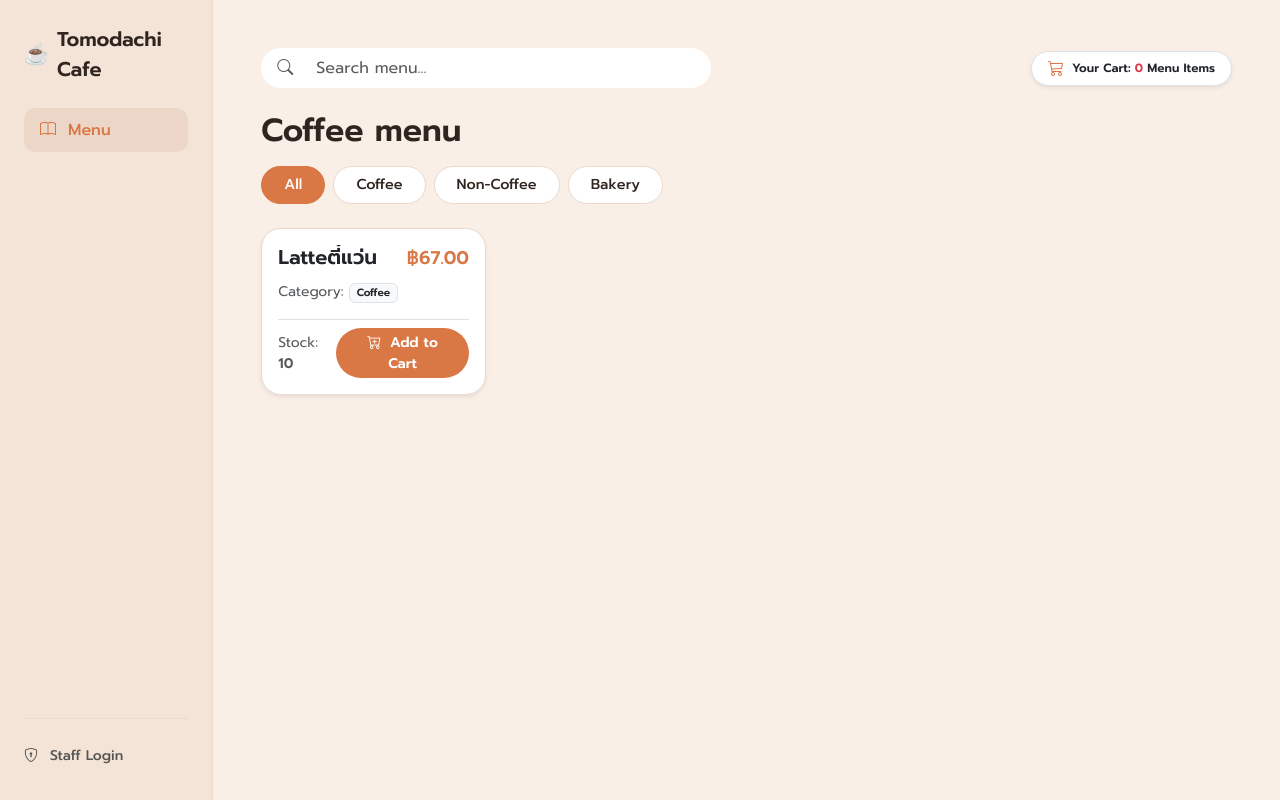
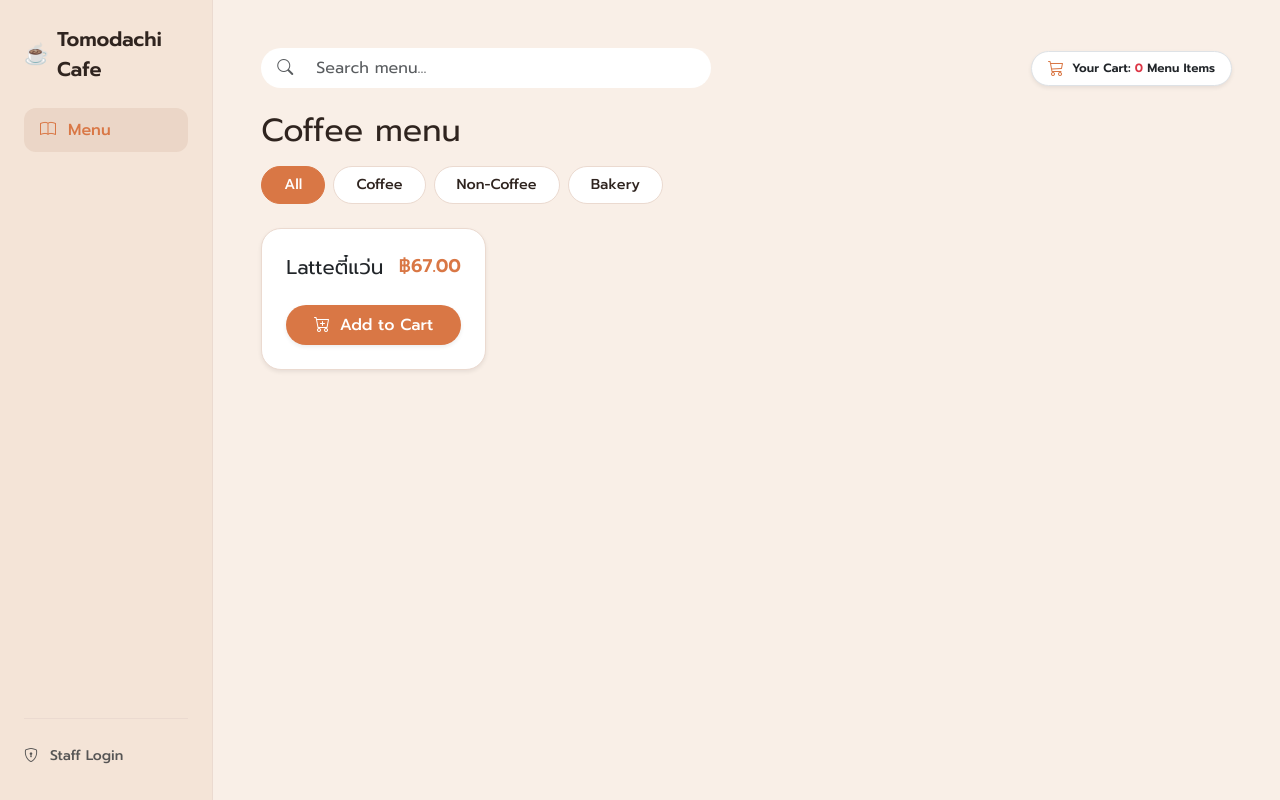
Before and after one commit to nuya13/Cafe_Project, a PHP site: page /customer.php in a window 1280 px wide. Run offline with PHP 8.4, Linux system fonts and the light colour scheme; data comes from the database, SQL or seed files in the repository; some libraries are stand-ins or nearby versions.

Commit message:
style: update customer UI font weight and display

```diff
--- a/customer.php
+++ b/customer.php
@@ -70,7 +70,7 @@ $products = $conn->query($sql)->fetchAll();
             </div>
 
             <!-- หัวข้อและปุ่มหมวดหมู่ -->
-            <h2 class="fw-bold mb-3">Coffee menu</h2>
+            <h2 class="fw-normal mb-3">Coffee menu</h2>
 
             <div class="d-flex flex-wrap gap-2 mb-4" id="categoryPills">
                 <button type="button" class="category-pill active" data-category="">All</button>
@@ -84,34 +84,30 @@ $products = $conn->query($sql)->fetchAll();
             <!-- การ์ดสินค้า (ไม่มีปุ่มแก้ไข/ลบ แต่มีปุ่มจำลองสั่งซื้อ) -->
             <div class="row g-4" id="productGrid">
     <?php if (count($products) > 0): ?>
-                    <?php foreach ($products as$p): ?>
+        <?php foreach ($products as $p): ?>
             <div class="col-sm-6 col-md-6 col-lg-4 col-xl-3 product-item"
-                             data-name="<?= strtolower(htmlspecialchars($p['name'])); ?>"
-                             data-category="<?= strtolower(htmlspecialchars($p['category_name'] ?? '')); ?>">
+                 data-name="<?= htmlspecialchars($p['name']); ?>"
+                 data-category="<?= htmlspecialchars($p['category_name'] ?? ''); ?>">
 
-                            <div class="card product-card shadow-sm p-3">
-                                <div class="d-flex justify-content-between align-items-start mb-2">
-                                    <h5 class="fw-bold mb-0 text-truncate me-2"><?= htmlspecialchars($p['name']); ?></h5>
+                <div class="card product-card shadow-sm p-4 h-100 d-flex flex-column justify-content-between">
+                    <!-- ส่วนแสดงชื่อเมนูและราคา -->
+                    <div class="d-flex justify-content-between align-items-center mb-3">
+                        <h5 class="fw-normal mb-0 text-truncate me-2"><?= htmlspecialchars($p['name']); ?></h5>
                         <span class="product-price">฿<?= number_format($p['price'], 2); ?></span>
                     </div>
 
-                                <div class="text-muted small mb-3">
-                                    Category: <span class="badge bg-light text-dark border"><?= htmlspecialchars($p['category_name'] ?? 'ทั่วไป'); ?></span>
-                                </div>
-
-                                <div class="d-flex justify-content-between align-items-center mt-auto pt-2 border-top">
-                                    <small class="text-muted">
-                                        Stock: <b><?= $p['stock']; ?></b>
-                                    </small>
-
+                    <!-- ส่วนปุ่มสั่งซื้อ หรือ แสดง Sold Out -->
+                    <div class="mt-auto pt-2">
                         <?php if ($p['stock'] > 0): ?>
-                                        <button onclick="addToCart('<?= htmlspecialchars($p['name']); ?>', <?=$p['price']; ?>)"
-                                                class="btn btn-sm text-white px-3 rounded-pill fw-bold"
-                                                style="background-color: var(--cafe-primary); border: none;">
+                            <button onclick="addToCart('<?= htmlspecialchars($p['name']); ?>', <?= $p['price']; ?>)"
+                                    class="btn w-100 text-white rounded-pill py-2 shadow-sm"
+                                    style="background-color: var(--cafe-primary); border: none; font-weight: 500;">
                                 <i class="bi bi-cart-plus me-1"></i> Add to Cart
                             </button>
                         <?php else: ?>
-                                        <span class="badge bg-secondary">Sold Out</span>
+                            <button class="btn w-100 btn-secondary rounded-pill py-2" disabled style="background-color: #a0938d; border: none; opacity: 0.85; font-weight: 400;">
+                                Sold Out
+                            </button>
                         <?php endif; ?>
                     </div>
                 </div>
@@ -119,7 +115,7 @@ $products = $conn->query($sql)->fetchAll();
             </div>
         <?php endforeach; ?>
     <?php else: ?>
-                    <div class="col-12 text-center py-5 text-muted">Do not have any products available at the moment.</div>
+        <div class="col-12 text-center py-5 text-muted">ยังไม่มีรายการเมนูให้บริการในขณะนี้</div>
     <?php endif; ?>
 </div>
 
```
Lines whose indentation alone changed are shown as unchanged.
